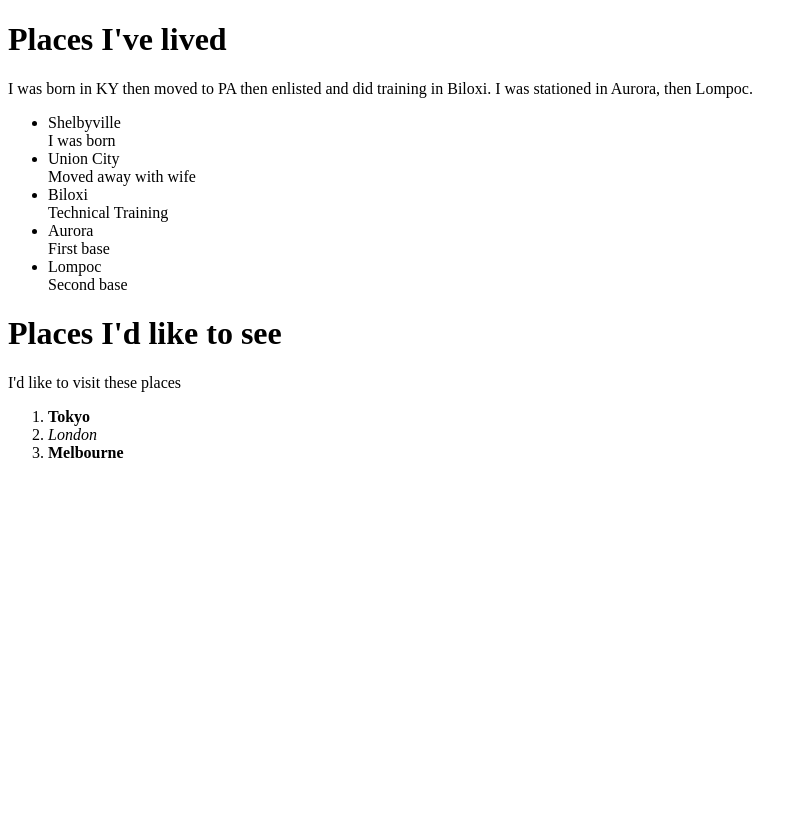
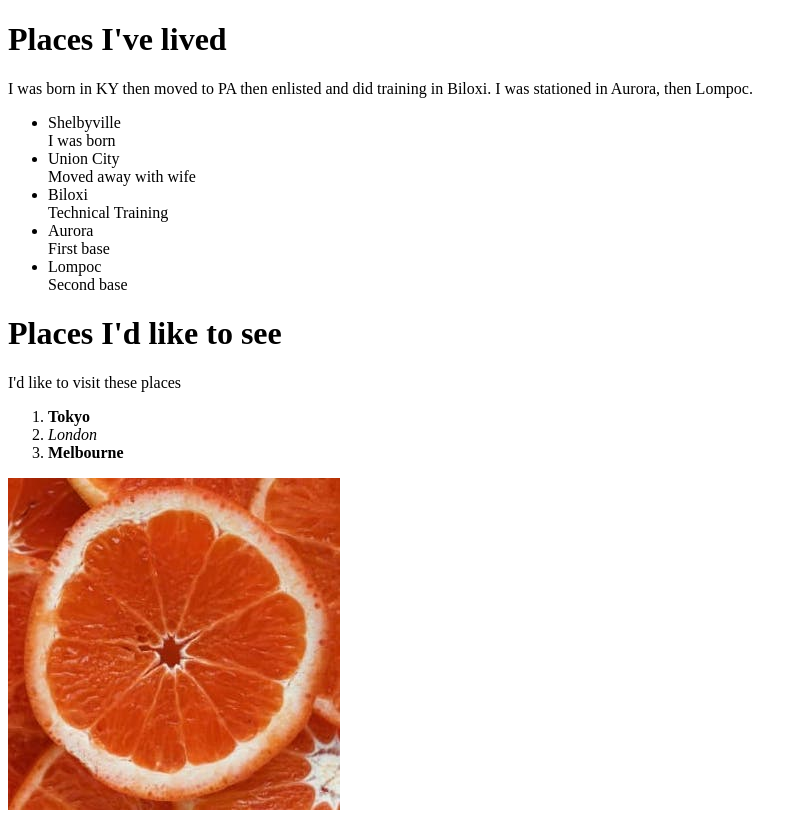
Before and after one commit to skiddemon/htmltest, a plain HTML site: page index.html in a window 1280 px wide. Shown: the whole page, without its empty margins (0-807 px from the left). Before the commit the page ends 800 px from the top, so only its background shows below. Drawn offline with Linux system fonts and the light colour scheme.

Commit message:
added grapefruit

```diff
--- a/index.html
+++ b/index.html
@@ -24,6 +24,7 @@
                 <li><em>London</em></li>
                 <li><strong>Melbourne</strong></li>
             </ol>
+            <img src="grapefruit-slice-332-332.jpg">
         </body>
     </head>
 </html>
```
Also changed, not shown: grapefruit-slice-332-332.jpg (added).
